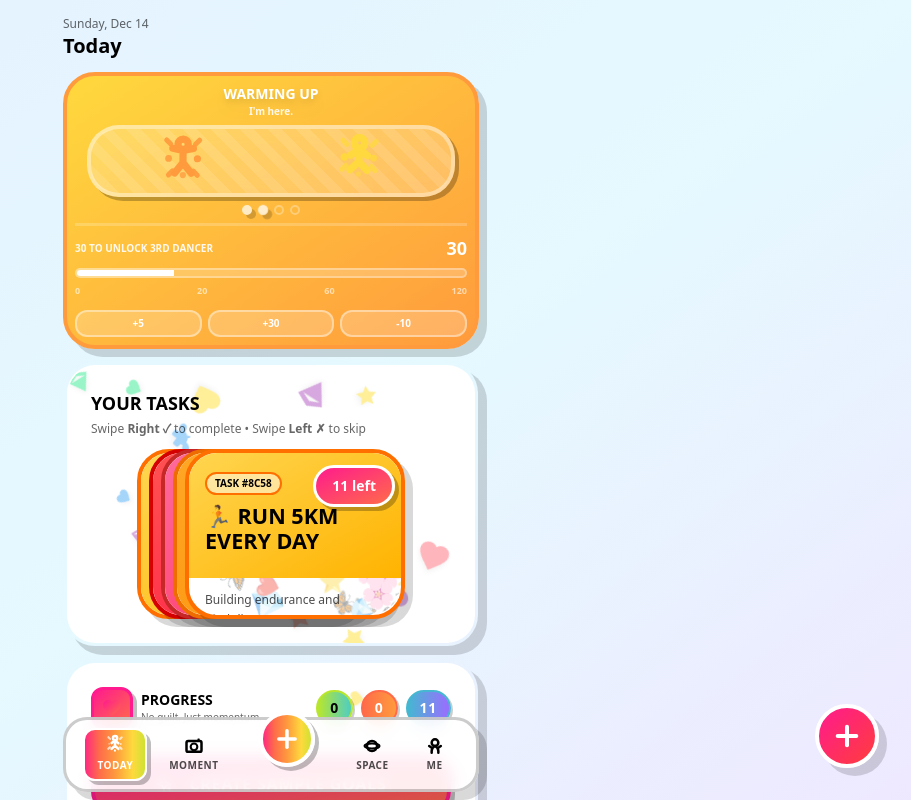
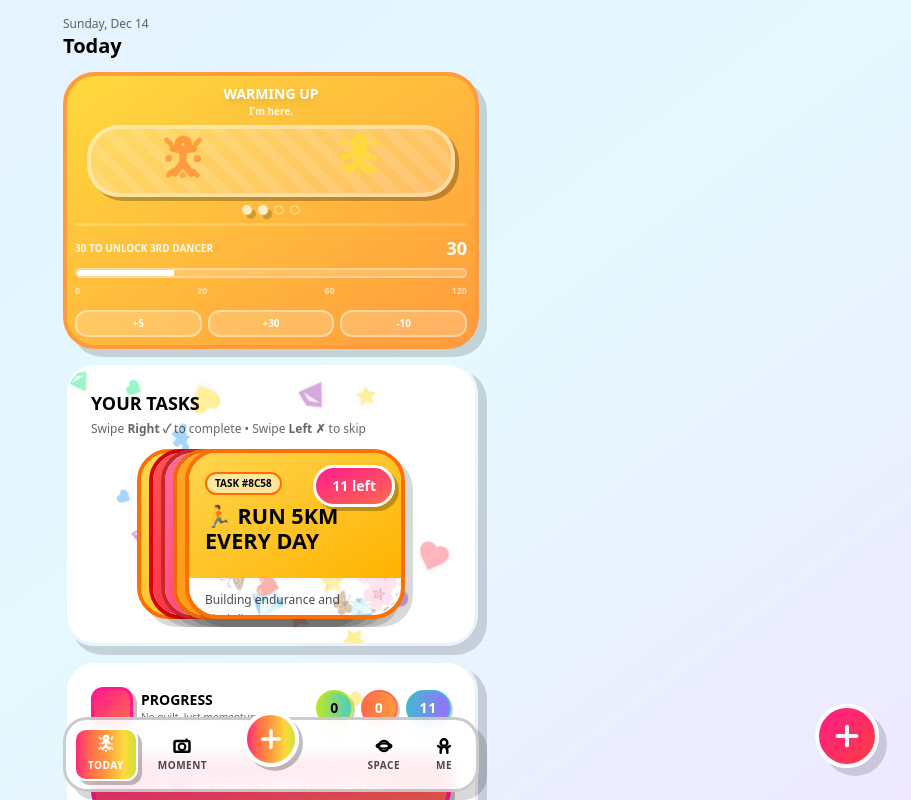
Before and after one commit to a76850567/gift-app, a React (Vite) app: page / in a window 1280 px wide. Shown: the top 800 px of the page, without its empty margins (369-1280 px from the left). Built offline with nearby package versions, Linux system fonts and the light colour scheme.

Commit message:
fixed_界面修改_6

```diff
--- a/framework/components/layout.tsx
+++ b/framework/components/layout.tsx
@@ -84,9 +84,9 @@ export function BottomNav({ routes, className, onAddGoal }: BottomNavProps) {
   return (
     <div className={cn("fixed bottom-0 left-0 right-0 z-40", className)}>
       <div className="max-w-md mx-auto px-4 pb-2"> {/* Changed from max-w-3xl to max-w-md */}
-        <nav className="rounded-[1.5rem] border-[3px] border-black/20 bg-white/90 backdrop-blur shadow-card p-2 flex justify-around items-center gap-2">
+        <nav className="rounded-[1.5rem] border-[3px] border-black/20 bg-white/90 backdrop-blur shadow-card p-2 flex justify-between items-center">
           {/* Left Routes */}
-          <div className="flex gap-2">
+          <div className="flex gap-1.5 flex-1 justify-start">
             {leftRoutes.map((route) => {
               const IconComponent = route.icon;
               return (
@@ -111,7 +111,7 @@ export function BottomNav({ routes, className, onAddGoal }: BottomNavProps) {
           {onAddGoal && (
             <button
               onClick={onAddGoal}
-              className="relative flex items-center justify-center w-14 h-14 rounded-full gradient-rainbow-animated border-[4px] border-white shadow-button hover:scale-110 active:scale-95 transition-transform -mt-8"
+              className="relative flex items-center justify-center w-14 h-14 rounded-full gradient-rainbow-animated border-[4px] border-white shadow-button hover:scale-110 active:scale-95 transition-transform -mt-8 mx-2"
               aria-label="Create new goal"
             >
               <svg
@@ -130,7 +130,7 @@ export function BottomNav({ routes, className, onAddGoal }: BottomNavProps) {
           )}
 
           {/* Right Routes */}
-          <div className="flex gap-2">
+          <div className="flex gap-1.5 flex-1 justify-end">
             {rightRoutes.map((route) => {
               const IconComponent = route.icon;
               return (
--- a/index.css
+++ b/index.css
@@ -708,6 +708,10 @@
     margin-inline: calc(var(--spacing) * -4);
   }
 
+  .mx-2 {
+    margin-inline: calc(var(--spacing) * 2);
+  }
+
   .mx-3 {
     margin-inline: calc(var(--spacing) * 3);
   }
@@ -1205,6 +1209,14 @@
 
   .justify-center {
     justify-content: center;
+  }
+
+  .justify-end {
+    justify-content: flex-end;
+  }
+
+  .justify-start {
+    justify-content: flex-start;
   }
 
   .gap-0\.5 {
```
